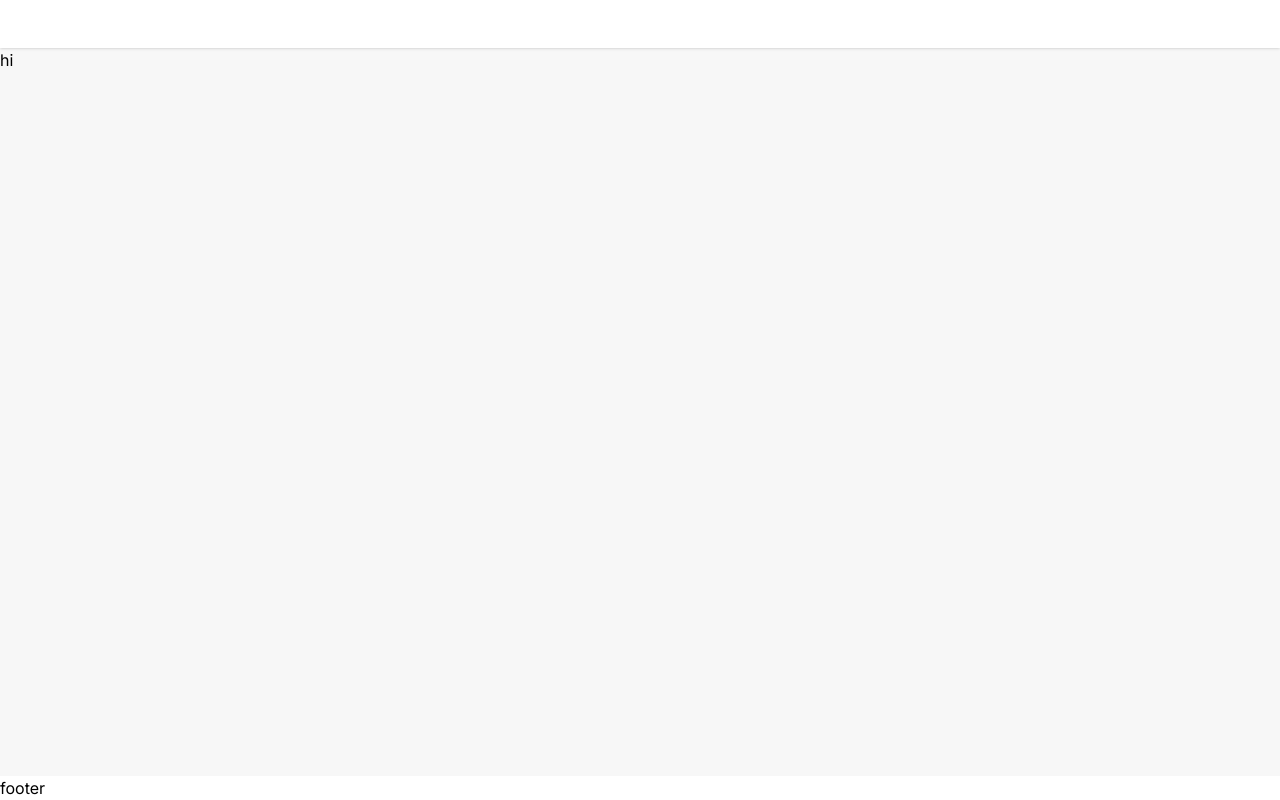
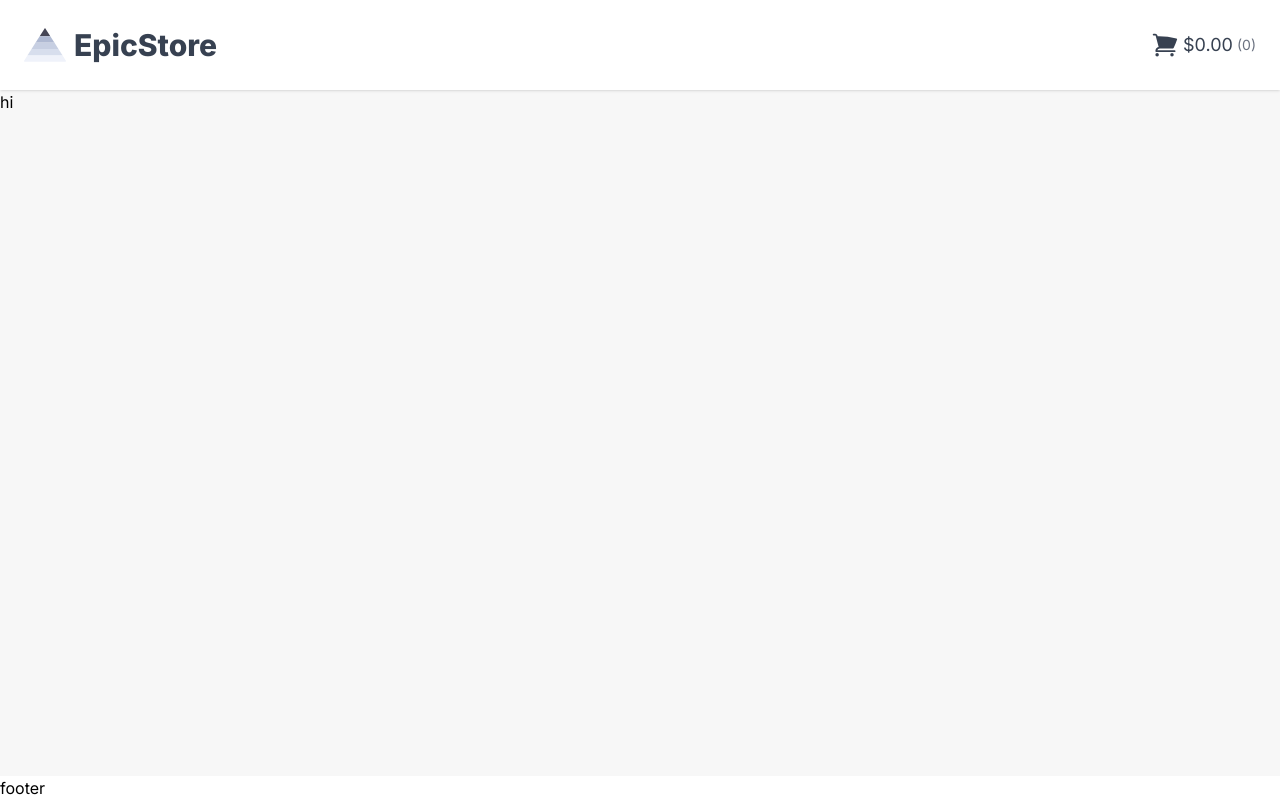
Before and after one commit to developer-abdulali/Mpic-Store, a Next.js app: page / in a window 1280 px wide. Built offline with nearby package versions, Linux system fonts and the light colour scheme.

Commit message:
created navbar

```diff
--- a/package.json
+++ b/package.json
@@ -9,6 +9,7 @@
     "lint": "next lint"
   },
   "dependencies": {
+    "@heroicons/react": "^2.0.17",
     "autoprefixer": "10.4.14",
     "eslint": "8.42.0",
     "eslint-config-next": "13.4.5",
--- /dev/null
+++ b/src/components/Footer.js
@@ -0,0 +1,7 @@
+import React from 'react'
+
+export default function Footer() {
+  return (
+    <div>Footer</div>
+  )
+}
--- a/src/components/Header.js
+++ b/src/components/Header.js
@@ -1,10 +1,25 @@
-import React from 'react'
+import Link from "next/link";
+import React from "react";
+import Logo from "src/components/Logo";
+import { ShoppingCartIcon } from '@heroicons/react/24/solid';
 
 export default function Header() {
   return (
-    <header className='sticky top-0 bg-white z-10 shadow'>
-        <div className='container mx-auto p-6 flex justify-between'></div>
-
+    <header className="sticky top-0 bg-white z-10 shadow">
+      <div className="container mx-auto p-6 flex justify-between">
+        <Logo />
+        <Link href='/cart' className='flex items-center space-x-1 text-gray-700 hover:text-gray-900'>
+            <div className='relative'>
+                <ShoppingCartIcon className='w-7 h-7 flex shrink-0' />
+            </div>
+            <p className="text-lg">
+                $0.00
+            </p>
+            <span className='text-sm text-gray-500'>
+                (0)
+            </span>
+        </Link>
+      </div>
     </header>
-  )
+  );
 }
--- /dev/null
+++ b/src/components/Logo.js
@@ -0,0 +1,14 @@
+import Link from 'next/link'
+import React from 'react'
+import Image from 'next/image'
+
+export default function Logo() {
+  return (
+    <Link href='/' className='flex items-center space-x-2'>
+        <Image src='/logo.svg' alt='Logo' width={42} height={42} />
+        <span className='hidden sm:inline-block font-extrabold  text-3xl text-gray-700'>
+            EpicStore
+        </span>
+    </Link>
+  )
+}
```
Also changed, not shown: 1 other file (tests, documents, lock files or other folders).
